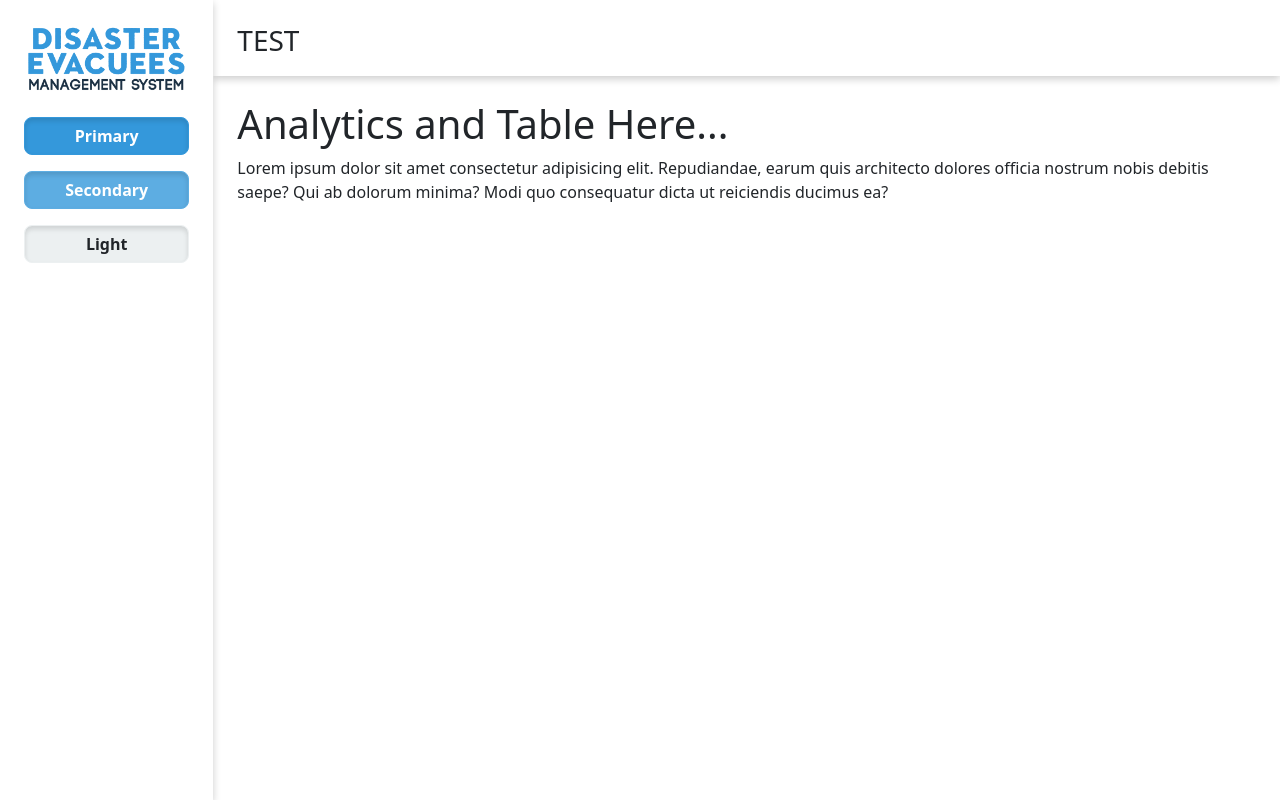
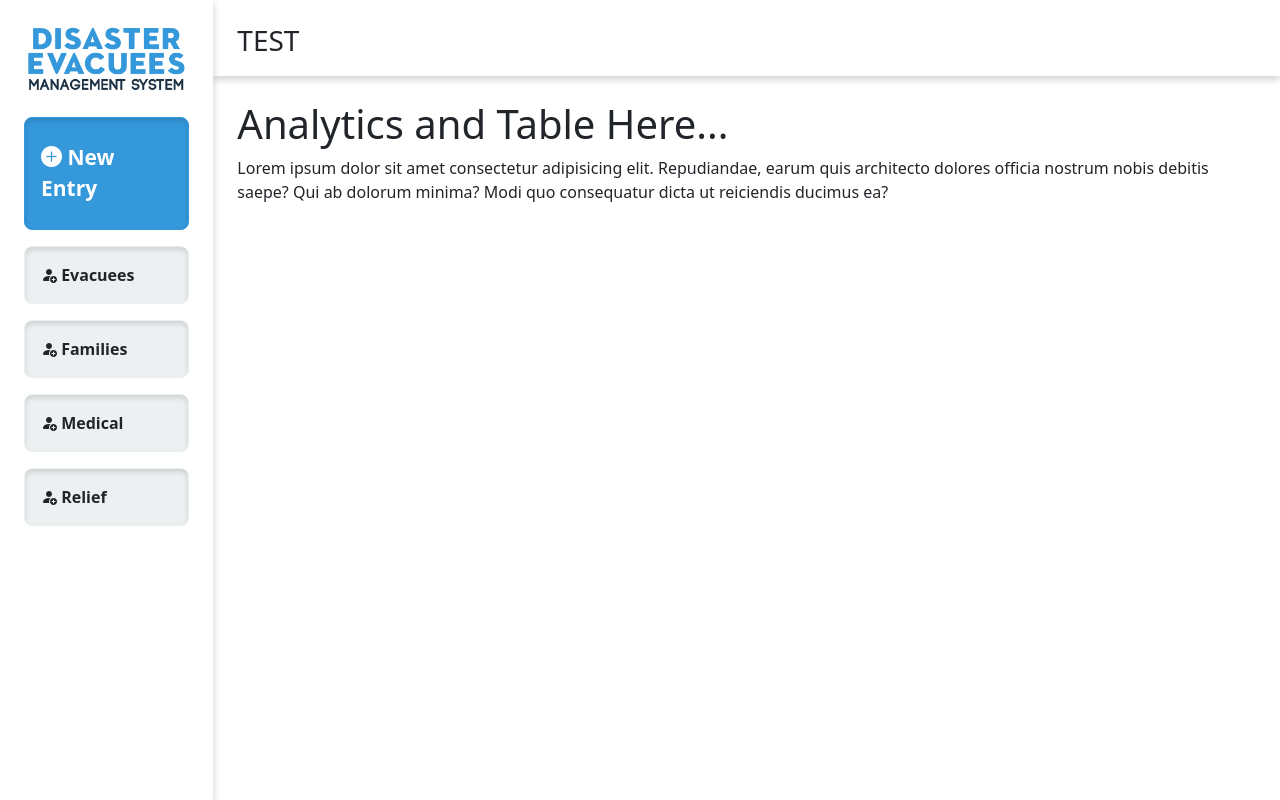
Before and after one commit to iooosef/dems, a Vue app: page / in a window 1280 px wide. Built offline with nearby package versions, Linux system fonts and the light colour scheme.

Commit message:
Added sidebar buttons
Includes add entry, and database table buttons

```diff
--- a/src/App.vue
+++ b/src/App.vue
@@ -3,9 +3,26 @@
     <div class="row vh-100">
       <nav class="col-2 p-4">
         <img src="@/assets/img/logo.png" alt="Disaster Evacuees Management System logo" class="logo">
-        <div class="w-100 mt-4 btn btn-dems-primary">Primary</div>
-        <div class="w-100 mt-3 btn btn-dems-secondary">Secondary</div>
-        <div class="w-100 mt-3 btn btn-dems-light">Light</div>
+        <div class="w-100 mt-4 px-3 py-4 btn btn-dems-primary btn-new-entry text-start">
+          <i class="bi bi-plus-circle-fill"></i>
+          New Entry
+        </div>
+        <div class="w-100 mt-3 p-3 btn btn-dems-light btn-nav text-start">
+          <i class="bi bi-person-fill-add"></i>
+          Evacuees
+        </div>
+        <div class="w-100 mt-3 p-3 btn btn-dems-light btn-nav text-start">
+          <i class="bi bi-person-fill-add"></i>
+          Families
+        </div>
+        <div class="w-100 mt-3 p-3 btn btn-dems-light btn-nav text-start">
+          <i class="bi bi-person-fill-add"></i>
+          Medical
+        </div>
+        <div class="w-100 mt-3 p-3 btn btn-dems-light btn-nav text-start">
+          <i class="bi bi-person-fill-add"></i>
+          Relief
+        </div>
       </nav>
       <div class="col-10 px-0">
         <header class="w-100 p-4">
@@ -51,4 +68,8 @@ main {
 .logo {
   width: 100%;
 }
+
+.btn-new-entry {
+  font-size: 1.64vw;
+}
 </style>
```
Also changed, not shown: src/assets/styles/mainstyles.scss (line endings or trailing spaces).
